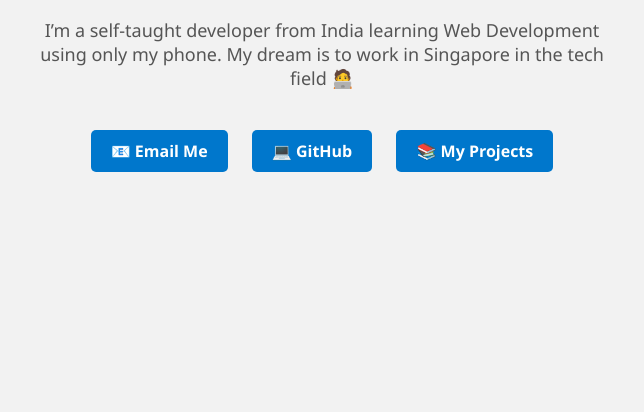
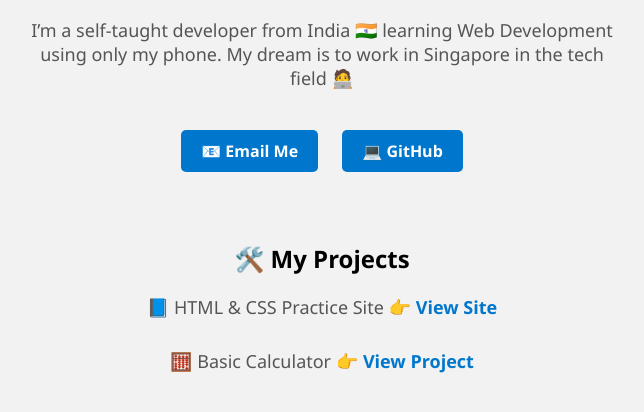
Before and after one commit to TusharxDeV/tushar-portfolio, a plain HTML site: page index.html in a window 1280 px wide. Shown: the part 248-660 px from the top of the page, without its empty margins (318-962 px from the left). Drawn offline with Linux system fonts and the light colour scheme.

Commit message:
Update index.html

```diff
--- a/index.html
+++ b/index.html
@@ -43,18 +43,52 @@
       .btn:hover {
         background-color: #005fa3;
       }
+
+      .section {
+        margin-top: 60px;
+      }
+
+      .project {
+        margin: 20px 0;
+      }
+
+      .project a {
+        color: #0077cc;
+        text-decoration: none;
+        font-weight: bold;
+      }
+
+      .project a:hover {
+        text-decoration: underline;
+      }
     </style>
   </head>
   <body>
     <img src="https://i.imgur.com/1XjZ5xj.png" alt="Tushar's Photo" />
     <h1>Tushar Arora</h1>
     <p>
-      I’m a self-taught developer from India learning Web Development using only my phone.
+      I’m a self-taught developer from India 🇮🇳 learning Web Development using only my phone.
       My dream is to work in Singapore in the tech field 🧑‍💻
     </p>
 
     <a href="mailto:tushararora.dev@gmail.com" class="btn">📧 Email Me</a>
     <a href="https://github.com/TusharxDeV" target="_blank" class="btn">💻 GitHub</a>
-    <a href="https://TusharxDeV.github.io/html-css-practice/" target="_blank" class="btn">📚 My Projects</a>
+
+    <!-- Projects Section -->
+    <div class="section">
+      <h2>🛠️ My Projects</h2>
+
+      <div class="project">
+        <p>📘 HTML & CSS Practice Site
+        👉 <a href="https://TusharxDeV.github.io/html-css-practice/" target="_blank">View Site</a></p>
+      </div>
+
+      <div class="project">
+        <p>🧮 Basic Calculator
+        👉 <a href="https://TusharxDeV.github.io/calculator/" target="_blank">View Project</a></p>
+      </div>
+
+      <!-- Add more projects here later -->
+    </div>
   </body>
 </html>
```
